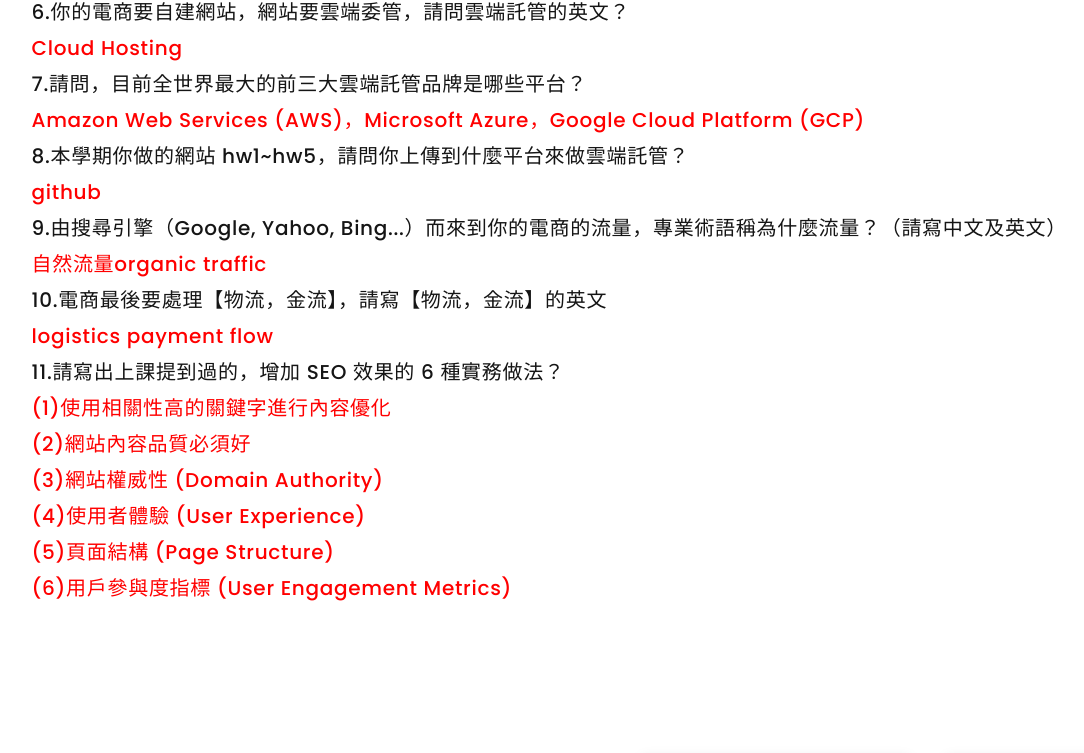
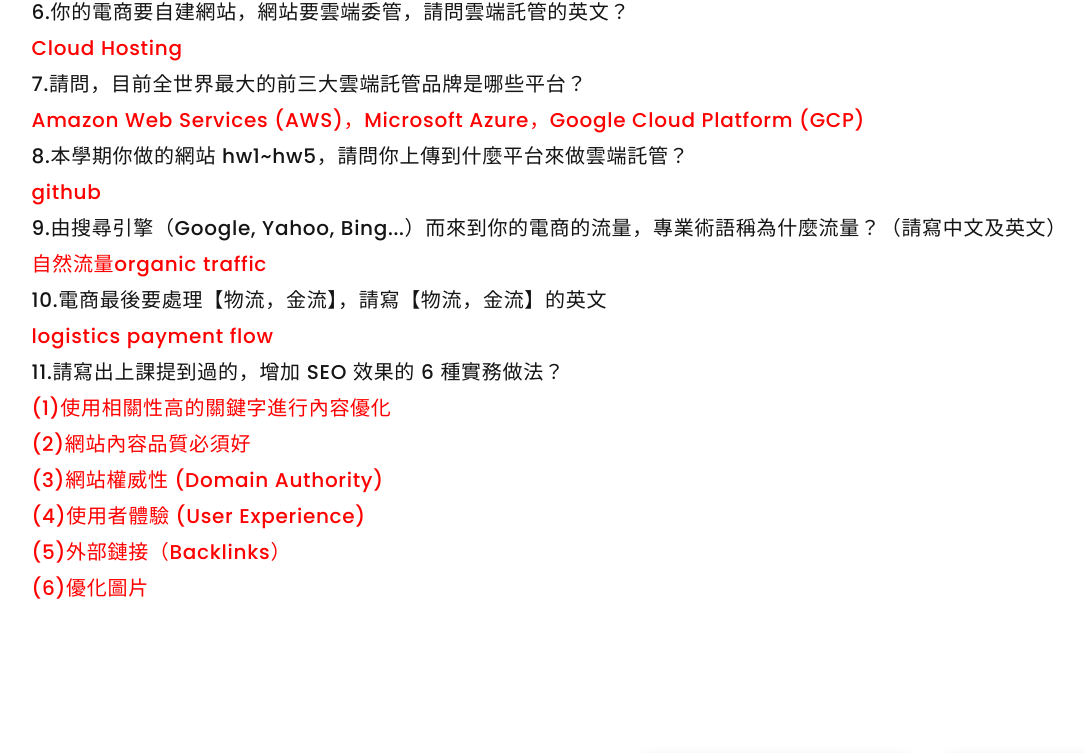
Before and after one commit to elliswu0918/E-C-final-assignment, a plain HTML site: page a8.html in a window 1280 px wide. Shown: the part 1363-2116 px from the top of the page, without its empty margins (16-1100 px from the left). Drawn offline with Linux system fonts and the light colour scheme; animation ran at ten frames a second.

Commit message:
Update a8.html

```diff
--- a/a8.html
+++ b/a8.html
@@ -283,8 +283,8 @@
                     <li>(2)網站內容品質必須好 </li>
                     <li>(3)網站權威性 (Domain Authority) </li>
                     <li>(4)使用者體驗 (User Experience) </li>
-                    <li>(5)頁面結構 (Page Structure) </li>
-                    <li>(6)用戶參與度指標 (User Engagement Metrics)
+                    <li>(5)外部鏈接（Backlinks） </li>
+                    <li>(6)優化圖片
                     </li>
                     </div>
                   </ol>
```
